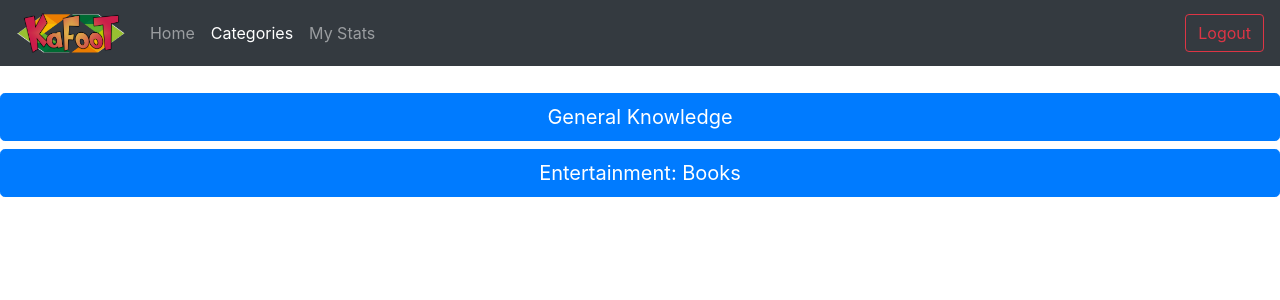
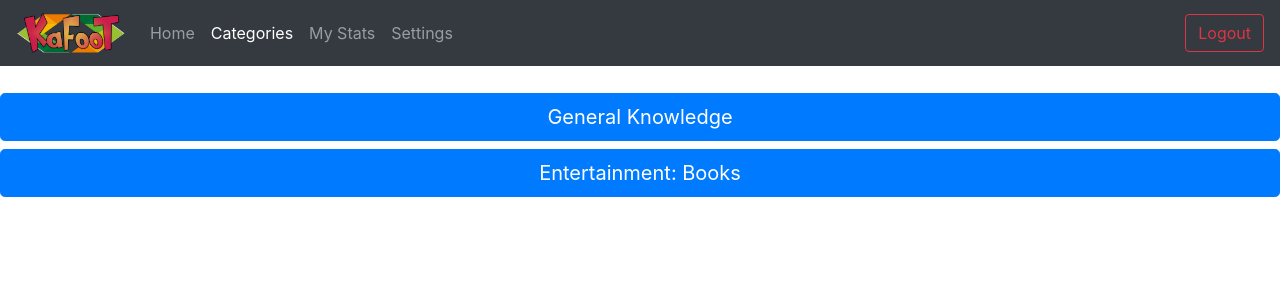
Before and after one commit to tchen9/KungFuTea, a Flask app: page /categories in a window 1280 px wide. Shown: the top 300 px of the page. Run offline with Flask 2, Linux system fonts and the light colour scheme; a user stored in the database is signed in; some libraries are stand-ins or nearby versions.

Commit message:
added stuff

```diff
--- a/templates/categories.html
+++ b/templates/categories.html
@@ -15,7 +15,10 @@ KaFooT - Categories
 </li>
 {% if logged_in() %}
 <li class="nav-item">
-    <a class="nav-link" href="#">My Stats</a>
+    <a class="nav-link" href="/profile">My Stats</a>
+</li>
+<li class="nav-item">
+  <a class="nav-link" href="/settings">Settings</a>
 </li>
 {% endif %}
 {% endblock %}
--- a/templates/frame.html
+++ b/templates/frame.html
@@ -55,8 +55,11 @@
                         <a class="nav-link" href="{{ url_for('categories') }}">Categories</a>
                     </li>
                     <li class="nav-item">
-                        <a class="nav-link" href="#">My Stats</a>
+                        <a class="nav-link" href="/profile">My Stats</a>
                     </li>
+		    <li class="nav-item">
+		        <a class="nav-link" href="/settings">Settings</a>
+		    </li>
                     {% endif %}
                     {% endblock %}
                 </ul>
--- a/templates/profile.html
+++ b/templates/profile.html
@@ -2,7 +2,8 @@
 
 {% block content %}
 
-Start game:
+<h1> Welcome {{name}} </h1>
+
 <form method="GET" action="/categories">
   <button type="button">Start Game </button>
 </form>
```
Also changed, not shown: templates/settings.html (added, +12 -0 lines).
